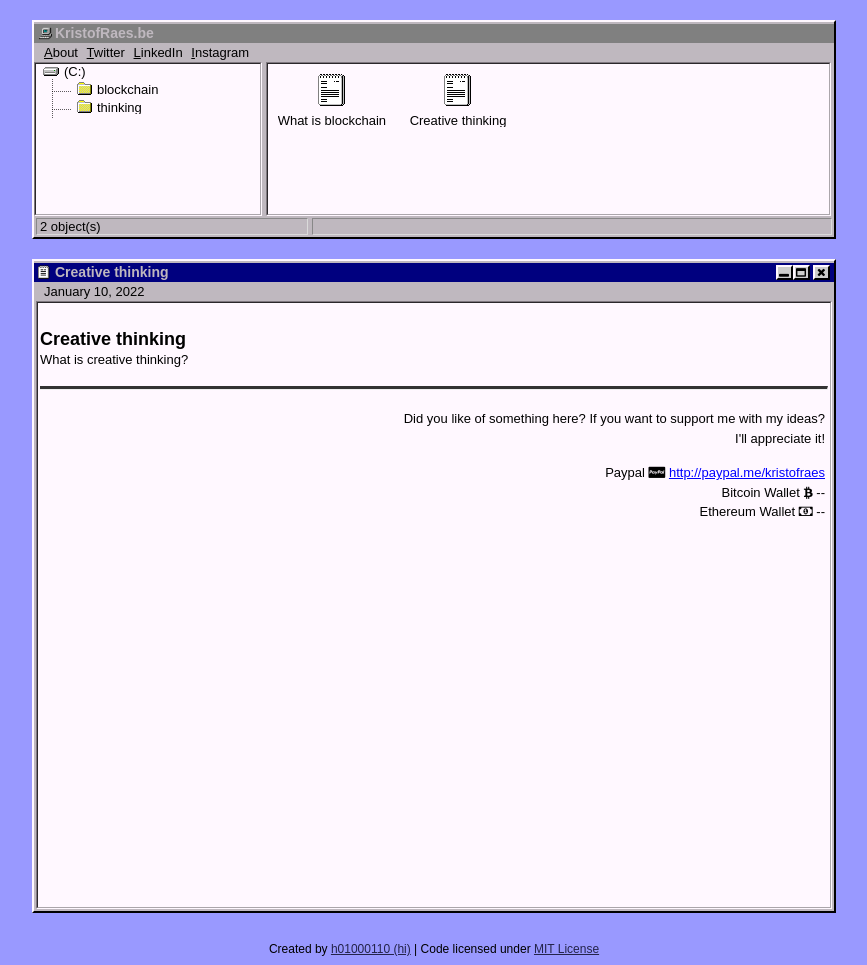
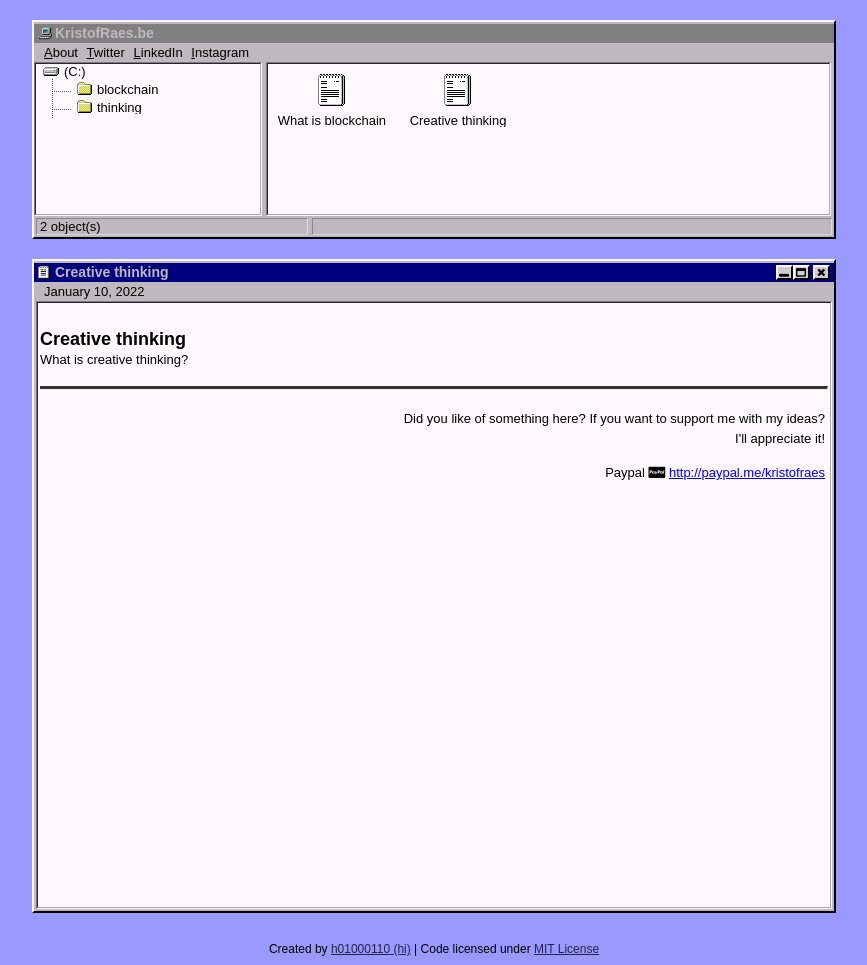
Before and after one commit to kristofraes/website, a Jekyll site: the page built from _posts/2022-01-10-creative-thinking.md, in a window 1280 px wide. Shown: the whole page, without its empty margins (206-1073 px from the left). Built offline with Jekyll 4.4.1, drawn with Linux system fonts in a browser that asks for light colours.

Commit message:
Update donate.html

```diff
--- a/_includes/donate.html
+++ b/_includes/donate.html
@@ -4,5 +4,5 @@
 <div class="donate">
 	<p>Did you like of something here? If you want to support me with my ideas?<br>
 	I'll appreciate it!</p>
-	<p>Paypal <i class="fa fa-cc-paypal"></i> <a href="http://paypal.me/kristofraes" title="Paypal">http://paypal.me/kristofraes</a><br>Bitcoin Wallet <i class="fa fa-btc"></i> --<br>Ethereum Wallet <i class="fa fa-money"></i> --</p>
+	<p>Paypal <i class="fa fa-cc-paypal"></i> <a href="http://paypal.me/kristofraes" title="Paypal">http://paypal.me/kristofraes</a><br><!--Bitcoin Wallet <i class="fa fa-btc"></i> --<br>Ethereum Wallet <i class="fa fa-money"></i> -- --></p>
 </div>
```
